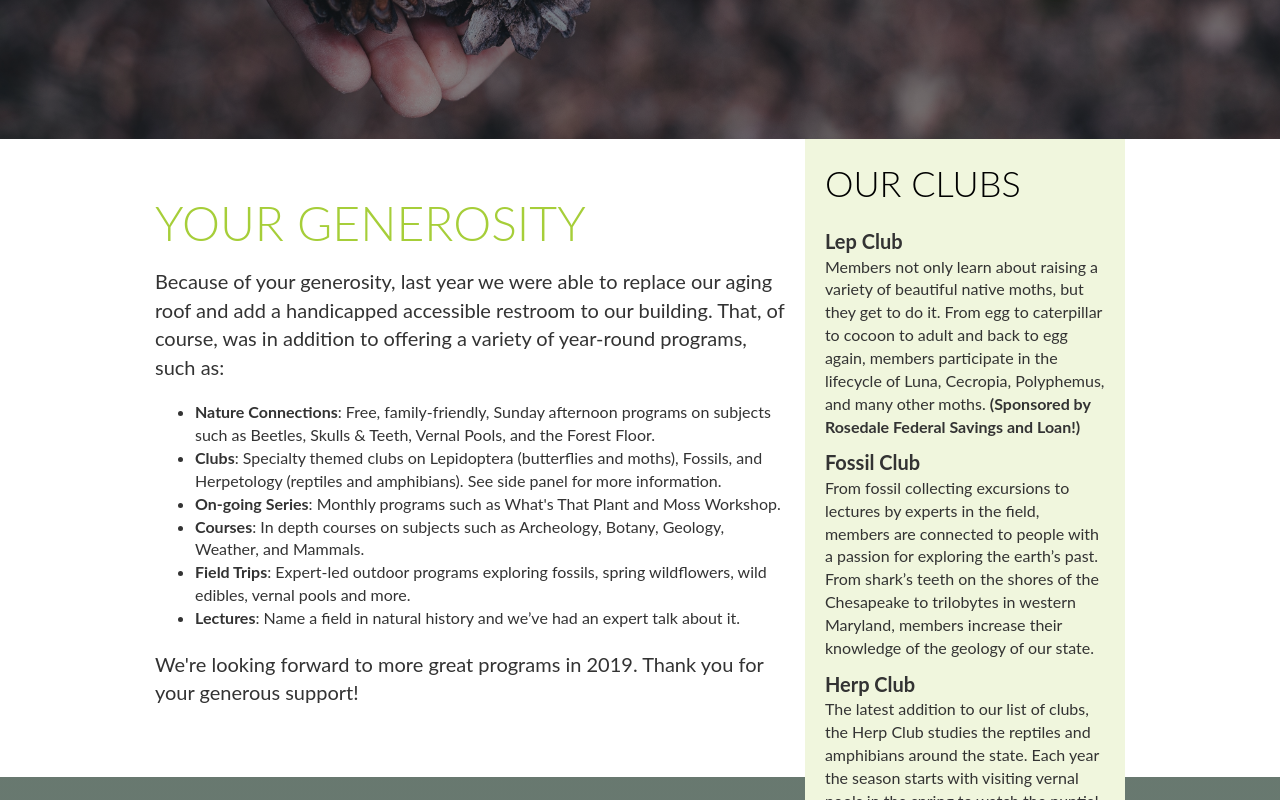
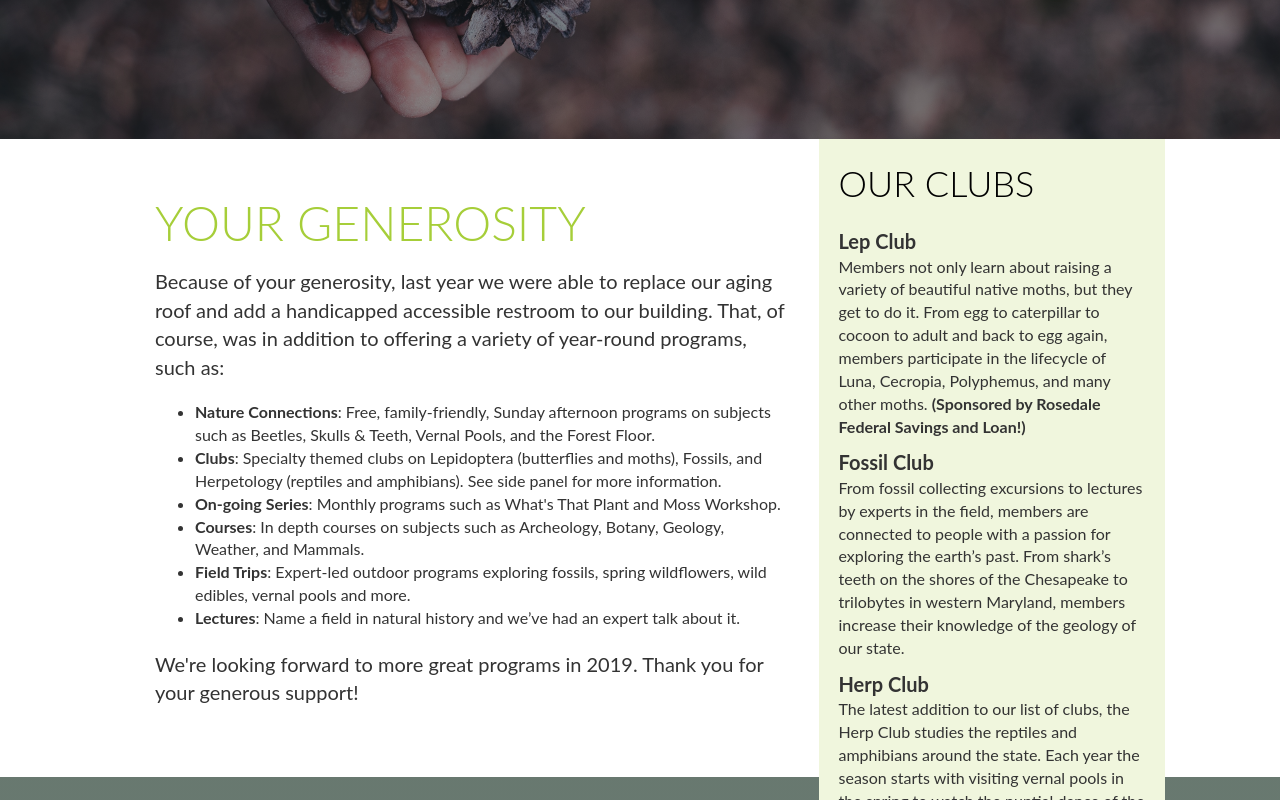
Before and after one commit to danbrellis/nhsm-giving, an Angular app: page / in a window 1280 px wide. Shown: the part 420-1220 px from the top of the page. Built offline with nearby package versions, Linux system fonts and the light colour scheme; grey boxes are pictures that could not be loaded.

Commit message:
Adds css styles to make page mobile responsive.

```diff
--- a/src/app/app.component.css
+++ b/src/app/app.component.css
@@ -14,7 +14,7 @@ header.background {
 .logo-bar {
     display: flex;
     flex-direction: row;
-    justify-content: flex-end;
+    justify-content: center;
     margin-bottom: 20px;
 }
 .logo-bar img {
@@ -25,6 +25,12 @@ header .subheading {
     margin-bottom: 1.5em;
 }
 
+@media(min-width: 702px){
+    .logo-bar {
+        justify-content: flex-end;
+    }
+}
+
 /* Two Columns */
 #two-columns-container {
     overflow: hidden;
@@ -33,13 +39,15 @@ header .subheading {
     position: relative;
 }
 .two-columns aside {
-    width: 33%;
-    position: absolute;
+    width: 100%;
+    position: relative;
+    height: auto;
     top: 0;
     right: 0;
     background-color: #f0f6dd;
     z-index: 9;
     padding: 20px;
+    margin-top: 50px;
 }
 .two-columns aside p {
     text-align: center;
@@ -53,15 +61,35 @@ header .subheading {
     font-size: 80%;
 }
 #sidebarContent {
-    position: absolute;
-    width: calc(100% - 40px);
+    position: unset;
+    width: auto;
     top: 20px;
 }
 
-
-
-.two-thirds {
-    width: 65%;
+@media (min-width: 1024px) {
+    .two-columns aside {
+        width: 33%;
+        position: absolute;
+        top: 0;
+        right: 0;
+        background-color: #f0f6dd;
+        z-index: 9;
+        padding: 20px;
+        margin-top: 0;
+    }
+    #sidebarContent {
+        position: absolute;
+        width: calc(100% - 40px);
+        top: 20px;
+    }
+    .two-thirds {
+        width: 65%;
+    }
+}
+@media (max-width: 1023px) {
+    .two-columns aside {
+        height: auto !important;
+    }
 }
 
 /* Generosity Section */
@@ -136,13 +164,10 @@ footer {
     color: #fff;
 }
 .footer {
-    display: flex;
-    align-items: flex-end;
+    text-align: center;
 }
 .footer address {
-    margin-left: 40px;
-    flex-grow: 4;
-    font-style: normal;
+    margin-top: 20px;
 }
 .footer address .company-name {
     font-size: 24px;
@@ -158,9 +183,10 @@ footer {
 }
 .footer .social {
     list-style: none;
-    margin: 0;
+    margin: 20px 0 0;
     padding: 0;
     display: flex;
+    justify-content: center;
 }
 .footer .social li {
     margin-left: 20px;
@@ -169,6 +195,22 @@ footer {
     opacity: .75;
 }
 
+@media(min-width: 798px){
+    .footer {
+        display: flex;
+        align-items: flex-end;
+        text-align: left;
+    }
+    .footer address {
+        margin-left: 40px;
+        flex-grow: 4;
+        font-style: normal;
+    }
+    .footer .social {
+        justify-content: flex-end;
+    }
+}
+
 .subFooter {
     border-top: 1px solid #fff;
     margin-top: 20px;
--- a/src/styles.css
+++ b/src/styles.css
@@ -91,5 +91,6 @@ section {
 .container {
     width: 100%;
     margin: auto;
-    max-width: 970px;
+    max-width: 1050px;
+    padding: 0 40px;
 }
```
